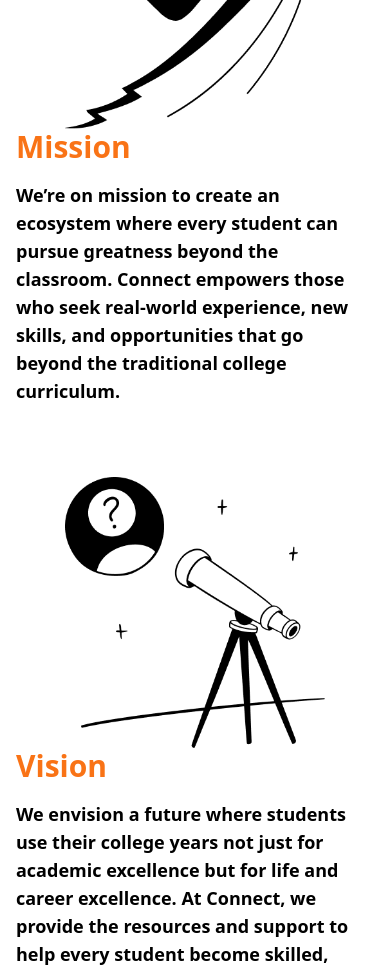
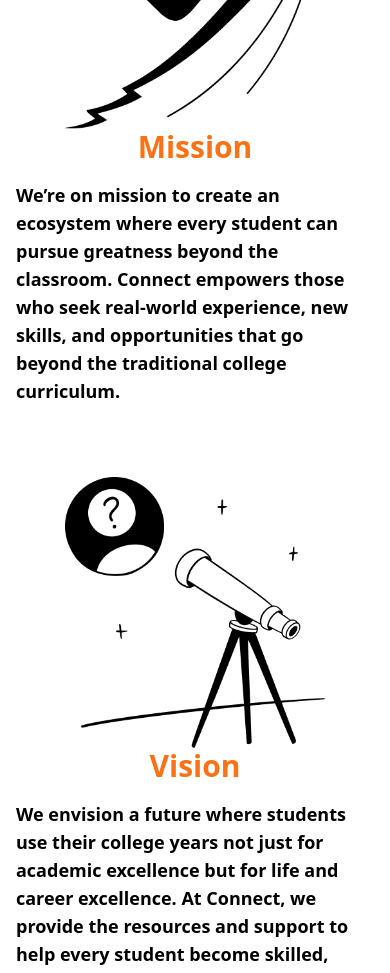
Before and after one commit to connectemea/connect_emea, a React (Vite) app: page /about in a window 390 px wide. Shown: the part 1600-2573 px from the top of the page. Built offline with nearby package versions, Linux system fonts and the light colour scheme; no server answers.

Commit message:
refactor(about): update mission and vision components

```diff
--- a/src/pages/About/components/Mission/index.jsx
+++ b/src/pages/About/components/Mission/index.jsx
@@ -5,7 +5,7 @@
   return (
     <div className='flex flex-col-reverse md:flex-row-reverse justify-between mt-10 p-4'>
       <div className='md:w-1/2 flex items-start justify-center flex-col mx-auto'>
-        <h1 className='text-left text-orange-500 font-black text-3xl mb-4'>Mission</h1>
+        <h1 className='text-left mx-auto md:mx-0 text-orange-500 font-black text-3xl mb-4 '>Mission</h1>
         <p className='font-semibold text-lg md:text-xl'>
         We’re on mission to create an ecosystem where every student can pursue greatness beyond the classroom. Connect empowers those who seek real-world experience, new skills, and opportunities that go beyond the traditional college curriculum.
         </p>
--- a/src/pages/About/components/Vision/index.jsx
+++ b/src/pages/About/components/Vision/index.jsx
@@ -5,7 +5,7 @@
   return (
     <div className='flex flex-col-reverse md:flex-row justify-between mt-10 p-4'>
       <div className='md:w-1/2 flex items-start justify-center flex-col mx-auto'>
-        <h1 className='text-left text-orange-500 font-black text-3xl mb-4'>Vision</h1>
+        <h1 className='text-left mx-auto md:mx-0 text-orange-500 font-black text-3xl mb-4'>Vision</h1>
         <p className='font-semibold text-lg md:text-xl'>
           We envision a future where students use their college years not just for academic excellence but for life and career excellence. At Connect, we provide the resources and support to help every student become skilled, valuable, and capable of achieving their dreams—regardless of where they study.
         </p>
```
